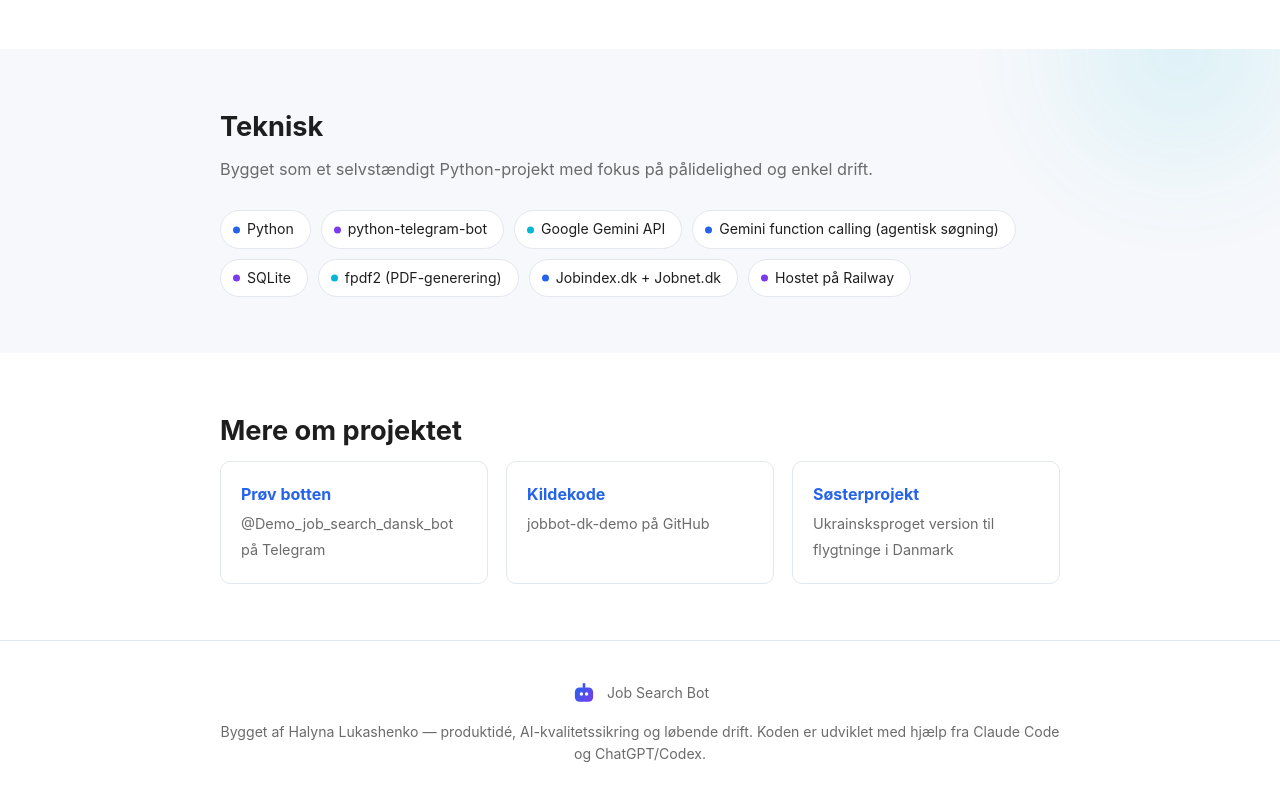
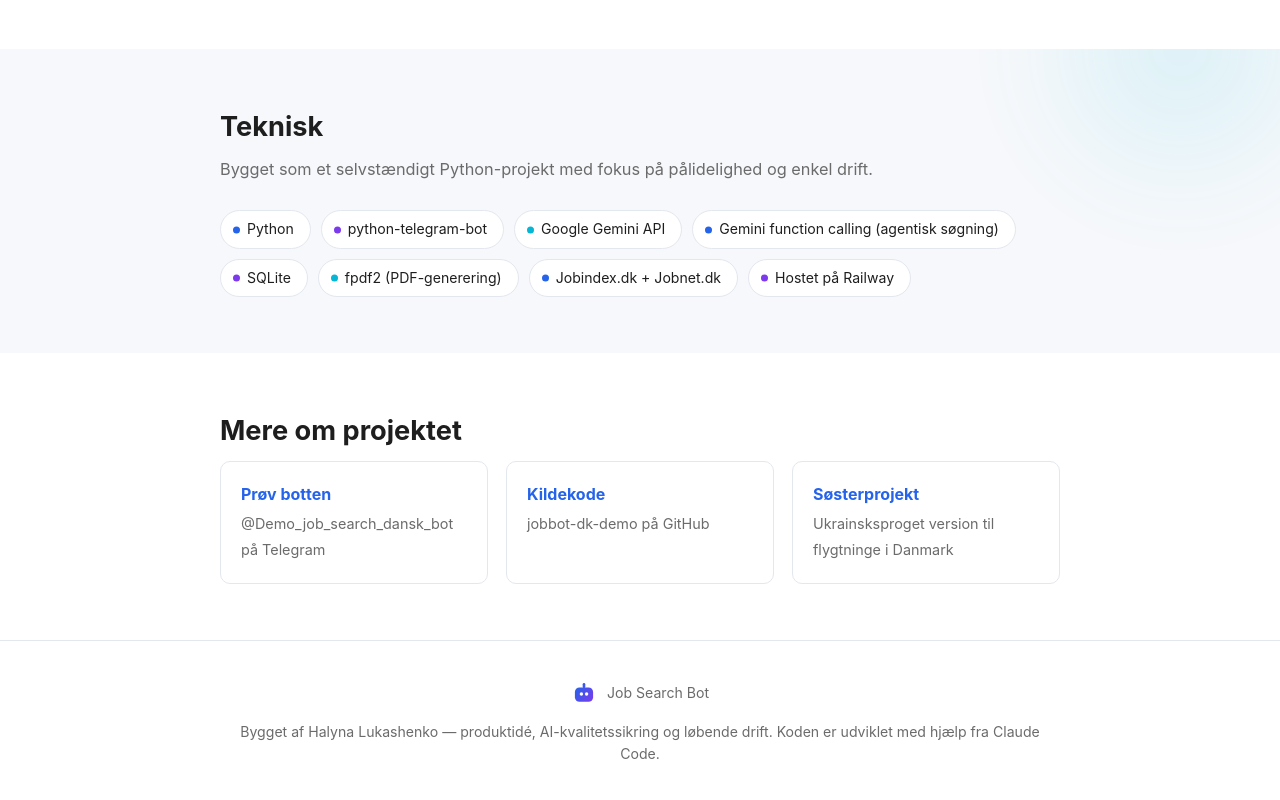
Before and after one commit to halyna-projects/halyna-projects.github.io, a plain HTML site: page index.html in a window 1280 px wide. Shown: the part 2734-3534 px from the top of the page. Drawn offline with Linux system fonts and the light colour scheme.

Commit message:
Fix footer attribution: this bot was built with Claude Code only
ChatGPT/Codex wasn't used for jobbot-dk-demo -- correcting the credit
line to reflect what actually built this project.

Co-Authored-By: Claude Sonnet 5 <noreply@anthropic.com>
Claude-Session: https://claude.ai/code/session_0127DN13RaZ2UEjVQk2poARC

```diff
--- a/index.html
+++ b/index.html
@@ -572,7 +572,7 @@
       <span>Job Search Bot</span>
     </div>
     Bygget af Halyna Lukashenko — produktidé, AI-kvalitetssikring og løbende drift.
-    Koden er udviklet med hjælp fra Claude Code og ChatGPT/Codex.
+    Koden er udviklet med hjælp fra Claude Code.
   </div>
 </footer>
 
```
